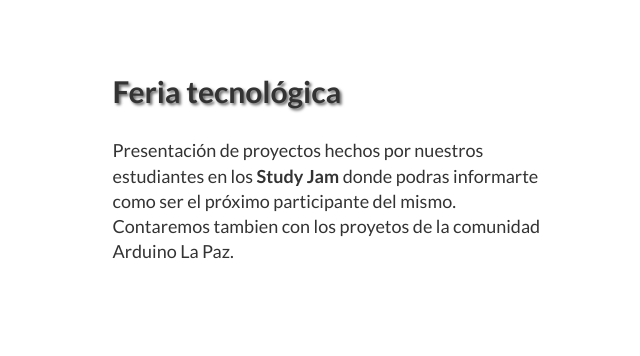
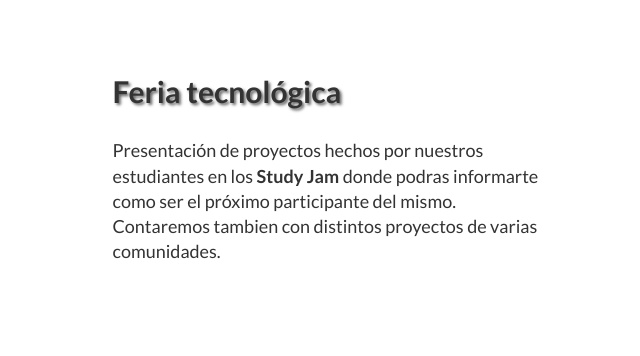
Before and after one commit to GDGAndroidBolivia/io17extended, a plain HTML site: page index.html in a window 1280 px wide. Shown: the part 2520-2876 px from the top of the page, 640-1280 px from the left. Drawn offline with Linux system fonts and the light colour scheme.

Commit message:
Commit de prueba

```diff
--- a/index.html
+++ b/index.html
@@ -173,7 +173,7 @@
                     <div class="clearfix"></div>
                     <h2 class="section-heading">Feria tecnológica<br></h2>
                     <p class="lead">Presentación de proyectos hechos por nuestros estudiantes en los <b>Study Jam</b> donde podras informarte como ser el próximo
-                    participante del mismo.<br>Contaremos tambien con los proyetos de la comunidad Arduino La Paz.</p>
+                    participante del mismo.<br>Contaremos tambien con distintos proyectos de varias comunidades.</p>
                 </div>
                 <div class="col-lg-5 col-sm-pull-6  col-sm-6">
                     <img class="img-responsive" src="img/g7.jpg" alt="">
```
Also changed, not shown: 1 other file.
